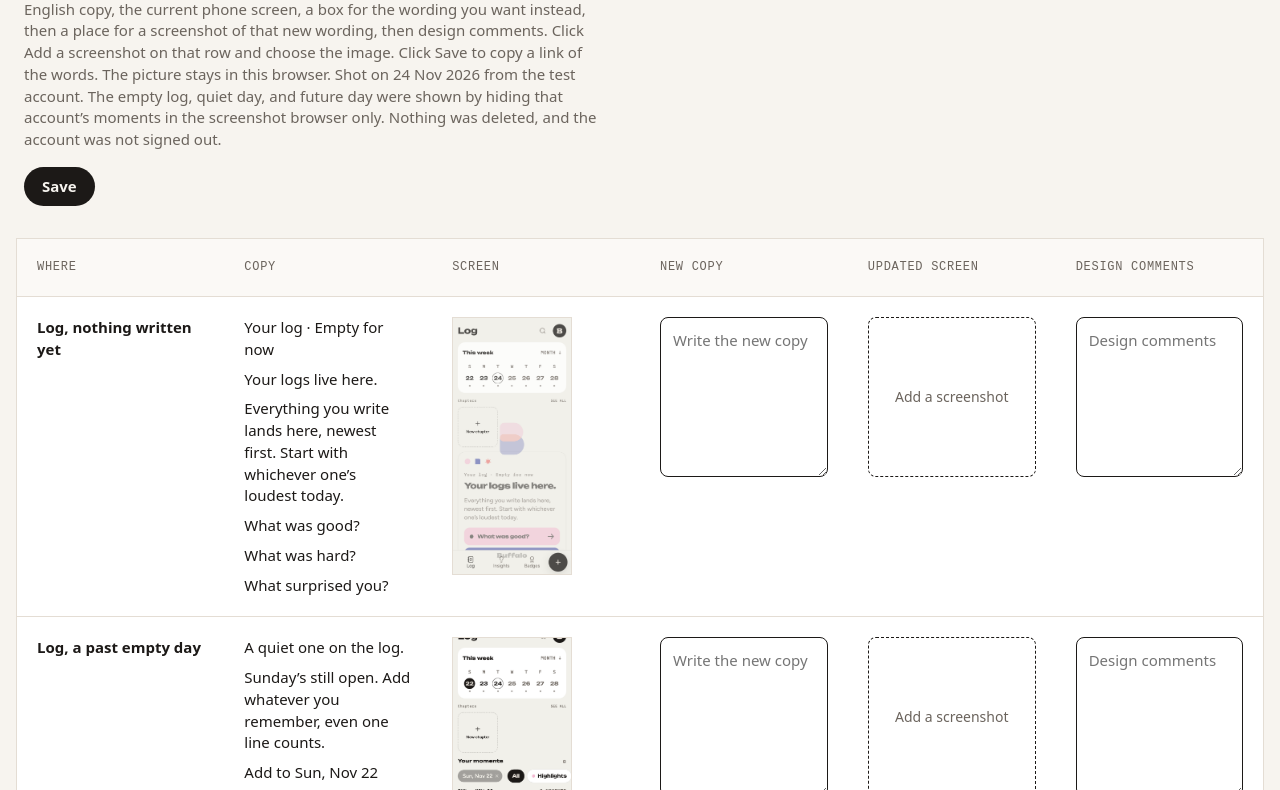
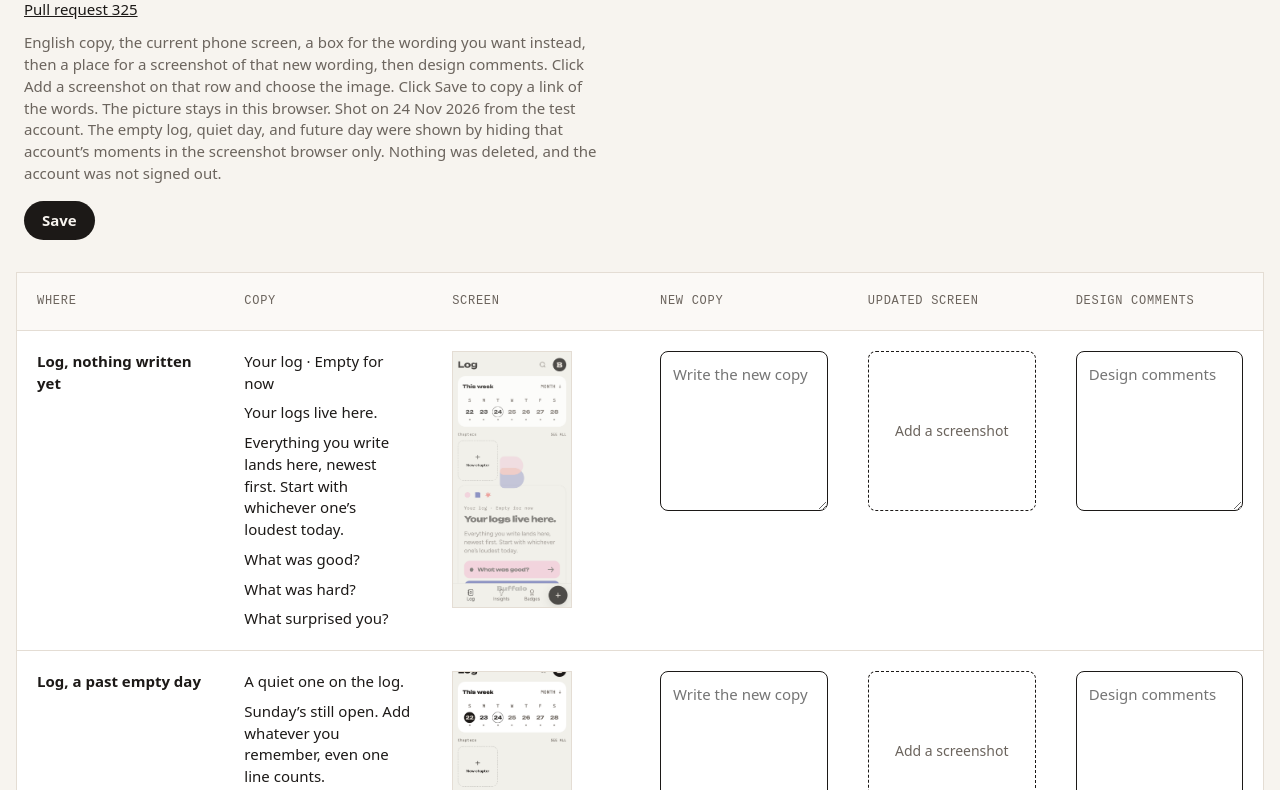
Before and after one commit to fabiolapuerta-krypton/buffalo-empty-states, a plain HTML site: page index.html in a window 1280 px wide. Shown: the part 90-880 px from the top of the page. Drawn offline with Linux system fonts and the light colour scheme.

Commit message:
Link the sentence-case pull request from the empty-states page.
Co-authored-by: Cursor <cursoragent@cursor.com>

```diff
--- a/index.html
+++ b/index.html
@@ -32,6 +32,12 @@
     letter-spacing: -0.03em;
     margin: 0 0 8px;
   }
+  .pr {
+    margin: 0 0 12px;
+    font-family: system-ui, sans-serif;
+    font-size: 15px;
+  }
+  .pr a { color: var(--ink); }
   header p {
     margin: 0;
     max-width: 68ch;
@@ -171,6 +177,7 @@
 <body>
 <header>
   <h1>Buffalo empty states</h1>
+  <p class="pr"><a href="https://github.com/hi-buffalo/buffalo/pull/325">Pull request 325</a></p>
   <p>English copy, the current phone screen, a box for the wording you want instead, then a place for a screenshot of that new wording, then design comments. Click Add a screenshot on that row and choose the image. Click Save to copy a link of the words. The picture stays in this browser. Shot on 24 Nov 2026 from the test account. The empty log, quiet day, and future day were shown by hiding that account’s moments in the screenshot browser only. Nothing was deleted, and the account was not signed out.</p>
   <p class="save-row"><button id="save" type="button">Save</button><span id="save-status"></span></p>
 </header>
```
